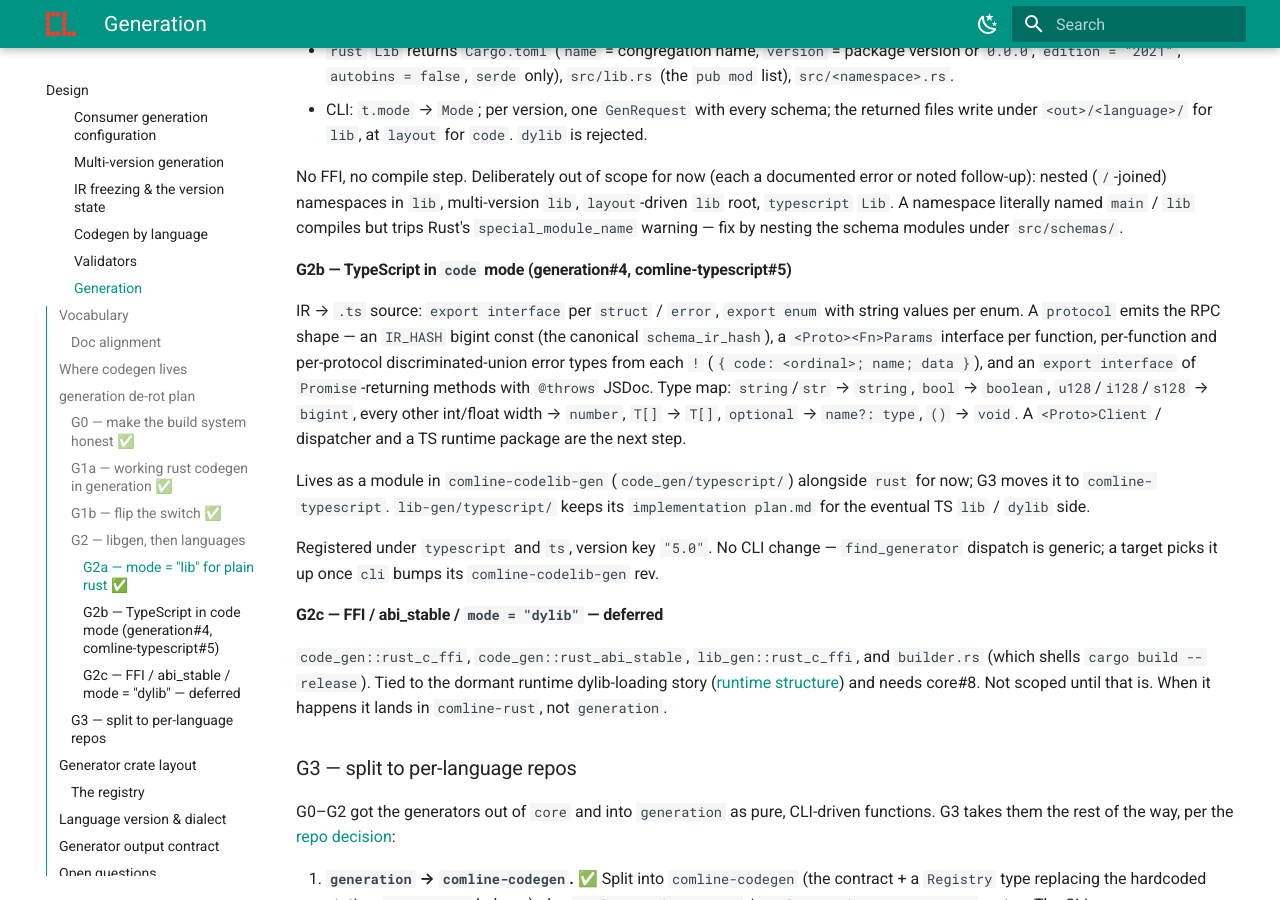
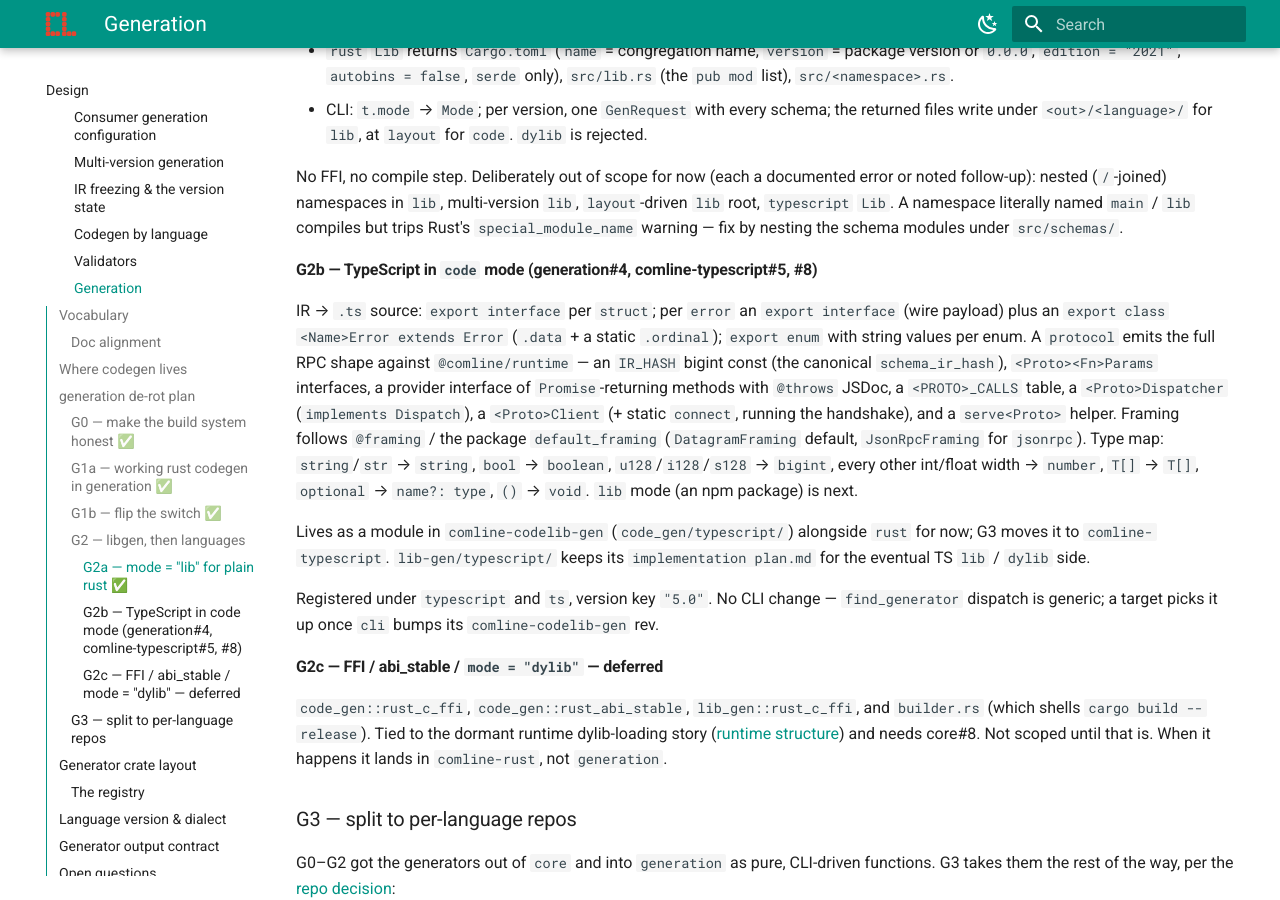
Before and after one commit to ComlineProject/docs, an MkDocs documentation site: the page built from docs/docs/design/generation.md, in a window 1280 px wide and 900 px high, scrolled down 3548 px. Built offline with MkDocs 1.6.1 and Material for MkDocs 9.7.7, drawn with Linux system fonts in a browser that asks for light colours; the version menu is left out.

Commit message:
docs: TS generator emits <Proto>Client / dispatcher (comline-typescript#8)

```diff
--- a/docs/docs/design/generation.md
+++ b/docs/docs/design/generation.md
@@ -179,18 +179,22 @@ error or noted follow-up): nested (`/`-joined) namespaces in `lib`, multi-versio
 named `main` / `lib` compiles but trips Rust's `special_module_name` warning —
 fix by nesting the schema modules under `src/schemas/`.
 
-#### G2b — TypeScript in `code` mode (generation#4, comline-typescript#5)
+#### G2b — TypeScript in `code` mode (generation#4, comline-typescript#5, #8)
 
-IR → `.ts` source: `export interface` per `struct` / `error`, `export enum`
-with string values per enum. A `protocol` emits the RPC shape — an `IR_HASH`
-bigint const (the canonical `schema_ir_hash`), a `<Proto><Fn>Params` interface
-per function, per-function and per-protocol discriminated-union error types from
-each `!` (`{ code: <ordinal>; name; data }`), and an `export interface` of
-`Promise`-returning methods with `@throws` JSDoc.
+IR → `.ts` source: `export interface` per `struct`; per `error` an
+`export interface` (wire payload) plus an `export class <Name>Error extends
+Error` (`.data` + a static `.ordinal`); `export enum` with string values per
+enum. A `protocol` emits the full RPC shape against `@comline/runtime` — an
+`IR_HASH` bigint const (the canonical `schema_ir_hash`), `<Proto><Fn>Params`
+interfaces, a provider interface of `Promise`-returning methods with `@throws`
+JSDoc, a `<PROTO>_CALLS` table, a `<Proto>Dispatcher` (`implements Dispatch`), a
+`<Proto>Client` (+ static `connect`, running the handshake), and a
+`serve<Proto>` helper. Framing follows `@framing` / the package
+`default_framing` (`DatagramFraming` default, `JsonRpcFraming` for `jsonrpc`).
 Type map: `string`/`str` → `string`, `bool` → `boolean`, `u128`/`i128`/`s128`
 → `bigint`, every other int/float width → `number`, `T[]` → `T[]`, `optional`
 → `name?: type`, `()` → `void`.
-A `<Proto>Client` / dispatcher and a TS runtime package are the next step.
+`lib` mode (an npm package) is next.
 
 Lives as a module in `comline-codelib-gen` (`code_gen/typescript/`) alongside
 `rust` for now; G3 moves it to `comline-typescript`. `lib-gen/typescript/` keeps
```
Also changed, not shown: docs/docs/design/codegen-by-language.md (+9 -8 lines).
